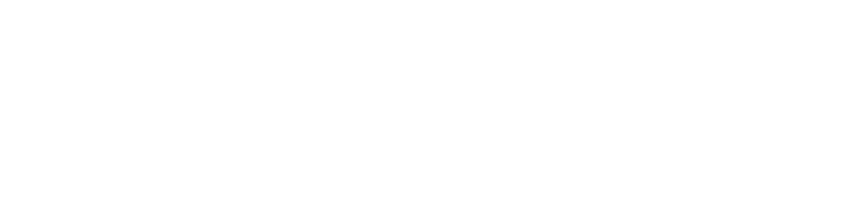
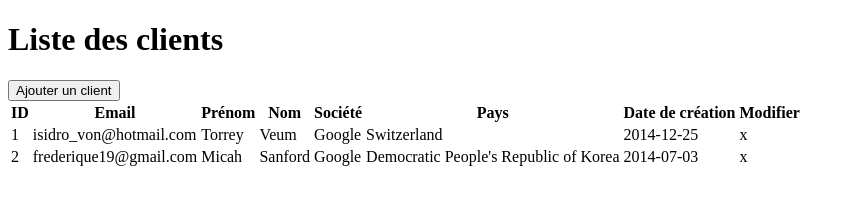
Before and after one commit to melvincurinier/FrontMDL, a website: page public/index.html in a window 1280 px wide. Shown: the whole page, without its empty margins (0-855 px from the left). Drawn offline with Linux system fonts and the light colour scheme.

Commit message:
initial commit

```diff
--- a/public/index.html
+++ b/public/index.html
@@ -1,12 +1,54 @@
 <!DOCTYPE html>
 <html lang="en">
+
 <head>
     <meta charset="UTF-8">
     <meta http-equiv="X-UA-Compatible" content="IE=edge">
     <meta name="viewport" content="width=device-width, initial-scale=1.0">
     <title>Front</title>
 </head>
+
 <body>
+    <div>
+        <h1>Liste des clients</h1>
+        <button onclick="window.location.href='./creation_client.html';">Ajouter un client</button>
+    </div>
+    <table>
+        <thead>
+            <tr>
+                <th>ID</th>
+                <th>Email</th>
+                <th>Prénom</th>
+                <th>Nom</th>
+                <th>Société</th>
+                <th>Pays</th>
+                <th>Date de création</th>
+                <th>Modifier</th>
+            </tr>
+        </thead>
+        <tbody>
+            <tr>
+                <td>1</td>
+                <td>isidro_von@hotmail.com</td>
+                <td>Torrey</td>
+                <td>Veum</td>
+                <td>Google</td>
+                <td>Switzerland</td>
+                <td>2014-12-25</td>
+                <td>x</td>
+            </tr>
+            <tr>
+                <td>2</td>
+                <td>frederique19@gmail.com</td>
+                <td>Micah</td>
+                <td>Sanford</td>
+                <td>Google</td>
+                <td>Democratic People's Republic of Korea</td>
+                <td>2014-07-03</td>
+                <td>x</td>
+            </tr>
+        </tbody>
+    </table>
+</body>
 
-</body>
 </html>
```
Also changed, not shown: public/creation_client.html (added, +14 -0 lines), public/modification_client.html (added, +12 -0 lines).
